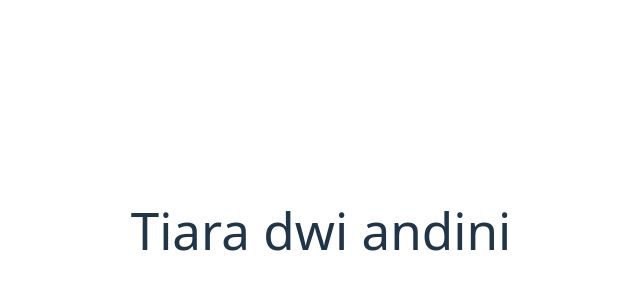
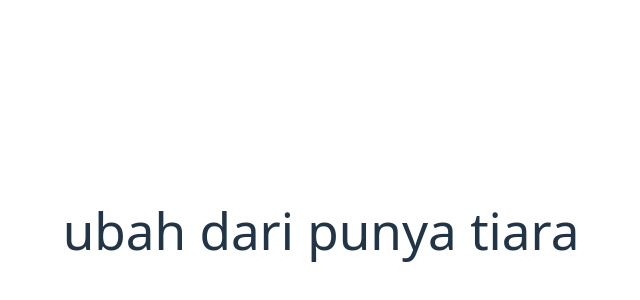
Before and after one commit to iball2309/kel_1, a React (Vite) app: page / in a window 1280 px wide. Shown: the part 170-470 px from the top of the page, without its empty margins (319-959 px from the left). Built offline with nearby package versions, Linux system fonts and the light colour scheme.

Commit message:
Ubah punya tiara tadi

```diff
--- a/src/App.jsx
+++ b/src/App.jsx
@@ -8,9 +8,7 @@ function App() {
 
   return (
     <>
-      <h1>
-        Tiara dwi andini
-      </h1>
+      <h1>ubah dari punya tiara</h1>
     </>
   );
 }
```
